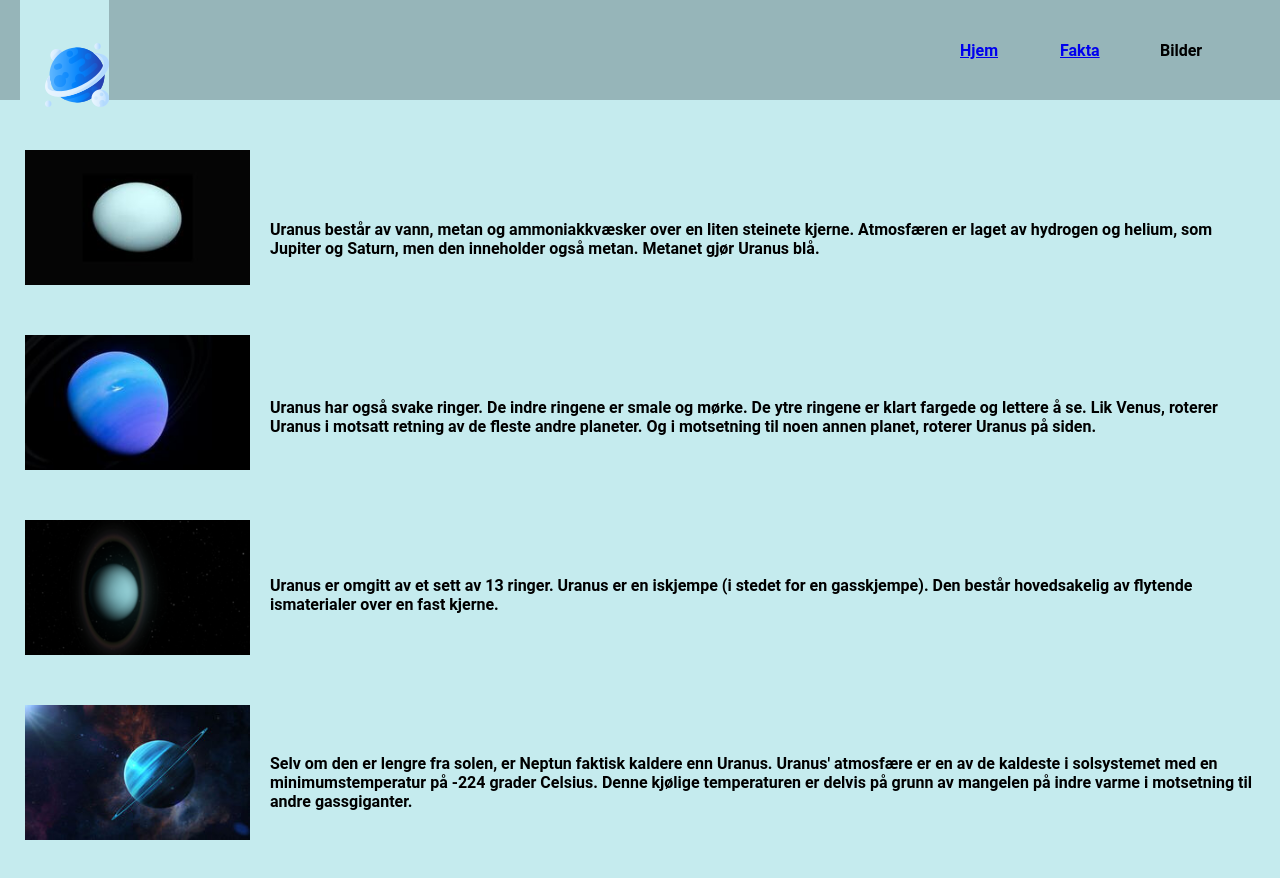
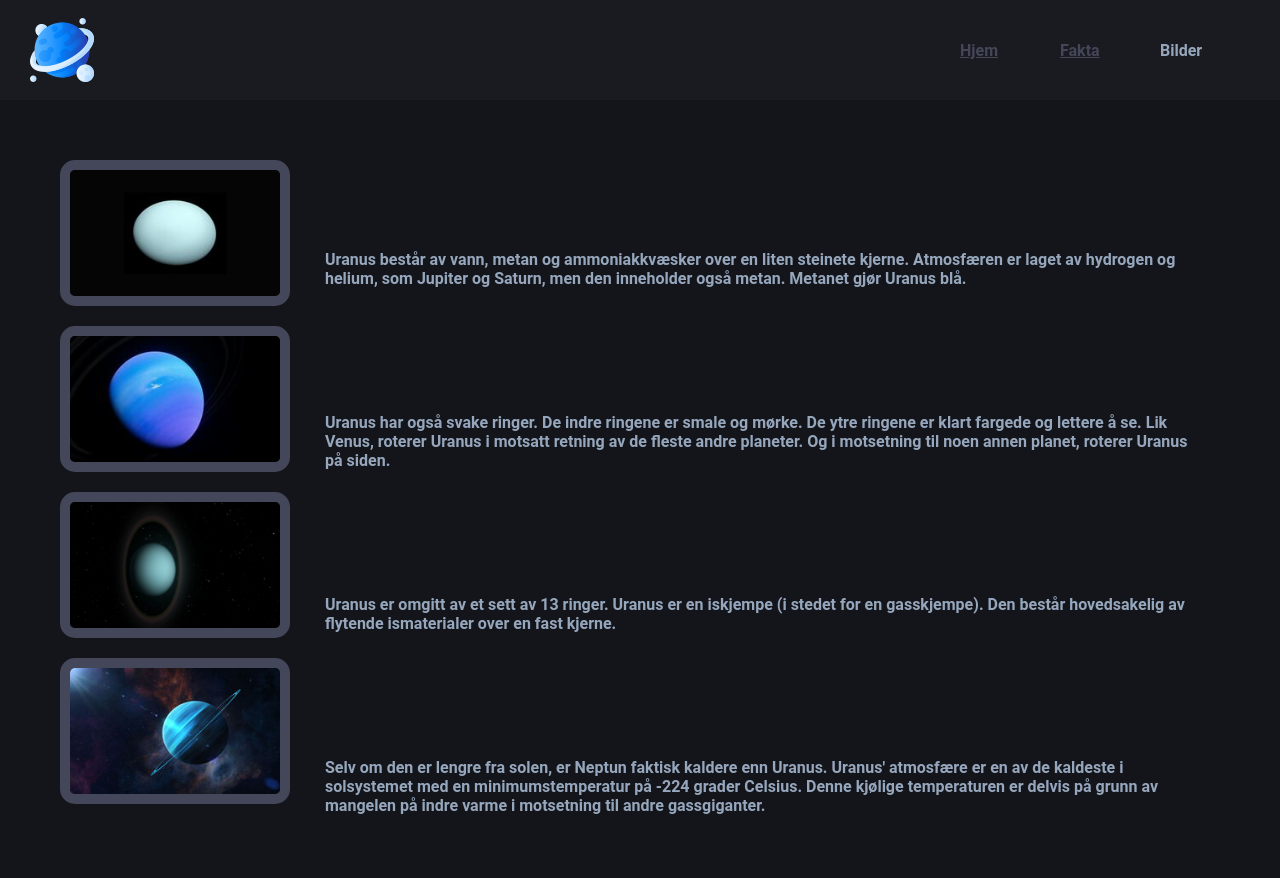
Before and after one commit to JonasAlexanderS/Uranus-Assignment, a plain HTML site: page fakta.html in a window 1280 px wide. Before the commit the page ends 840 px from the top, so only its background shows below. Drawn offline with Linux system fonts and the light colour scheme.

Commit message:
bedre farger

```diff
--- a/fakta.html
+++ b/fakta.html
@@ -18,10 +18,10 @@
     <div class="container-full">
       <div class="container-pics">
         <div id="bilder">
-          <img src="Bilder/uranus1.jpg" alt="Picture of Uranus" />
-          <img src="Bilder/uranus2.jpg" alt="Picture of Uranus" />
-          <img src="Bilder/uranus3.png" alt="Picture of Uranus" />
-          <img src="Bilder/uranus4.jpeg" alt="Picture of Uranus" />
+          <img src="Bilder/uranus1.jpg" alt="Picture of Uranus" class="pic" />
+          <img src="Bilder/uranus2.jpg" alt="Picture of Uranus" class="pic" />
+          <img src="Bilder/uranus3.png" alt="Picture of Uranus" class="pic" />
+          <img src="Bilder/uranus4.jpeg" alt="Picture of Uranus" class="pic" />
         </div>
       </div>
       <div id="fakta">
--- a/style.css
+++ b/style.css
@@ -2,7 +2,7 @@
   margin: 0;
   padding: 0;
   box-sizing: border-box;
-  background-color: #c5ebee;
+  background-color: #14151a;
 }
 
 html {
@@ -16,7 +16,7 @@ html {
   align-items: center;
   height: 100px;
   width: auto;
-  background-color: #96b5b9;
+  background-color: #1a1b20;
   padding: 0 20px;
 }
 
@@ -37,12 +37,14 @@ html {
   display: inline-block;
   width: 100px;
   cursor: pointer;
-  background-color: #96b5b9;
+  background-color: #1a1b20;
+  color: #96a7bd;
 }
 
 .container-full {
   display: flex;
   justify-content: space-evenly;
+  padding: 50px;
   /* flex-direction: column; */
 }
 
@@ -53,23 +55,31 @@ html {
 
 .fakta {
   display: flex;
-  /* justify-content: space-evenly; */
+  justify-content: space-between;
   font-family: "Roboto", sans-serif;
   font-weight: bold;
-  padding: 20px;
-  margin: 100px 0 0 0;
+  color: #96a7bd;
+  padding: 25px;
+  margin: 75px 0 0 0;
 }
 
 #bilder {
   display: flex;
   flex-direction: column;
 }
+.pic {
+  display: flex;
+  border: 10px solid #444659;
+  border-radius: 15px;
+}
 
 img {
   display: flex;
-  padding: 50px 0 0 25px;
+  background-color: transparent;
+  margin: 10px;
 }
 
 a {
   background-color: transparent;
+  color: #444659;
 }
```
